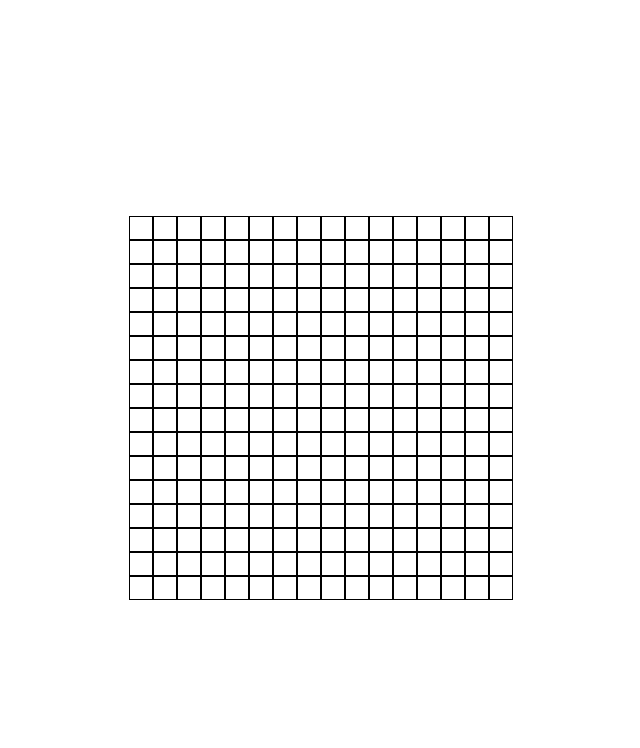
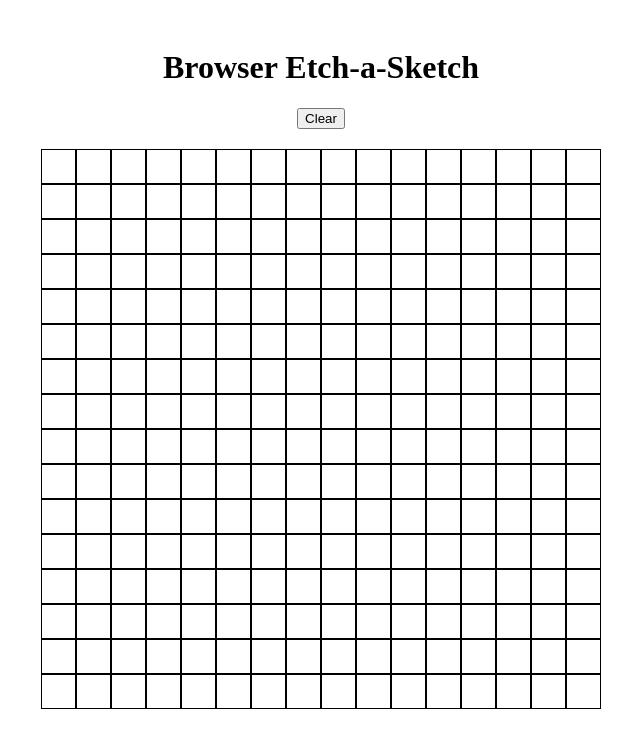
Before and after one commit to burentop/etchsketch, a plain HTML site: page index.html in a window 1280 px wide. Shown: the whole page, without its empty margins (319-959 px from the left). Drawn offline with Linux system fonts and the light colour scheme.

Commit message:
Add button to reset game

```diff
--- a/index.html
+++ b/index.html
@@ -8,15 +8,20 @@
   <script src="main.js"></script>
 </head>
 <body>
+  <header class="header">
+    <h1>Browser Etch-a-Sketch</h1>
+    <button id="btn-clear">Clear</button>
+  </header>
+
   <div id="container-div"></div>
   <script>
+
+    let userSquares;
+
     const grid = document.querySelector('#container-div');
 
-    for (let index = 0; index < 256; index++) {
-      const square = document.createElement('div');
-      square.classList.add('square');
-      grid.appendChild(square);
-    }
+
+    createGrid(16);
 
     const squares = document.querySelectorAll('.square');
     squares.forEach((square) => {
@@ -25,6 +30,46 @@
       });
     });
 
+    const buttonClear = document.querySelector('#btn-clear');
+    buttonClear.addEventListener('click', (e) => {
+      playAgain();
+    });
+
+    function playAgain() {
+      squares.forEach((square) => {
+        square.classList.remove('colored');
+      });
+      let userStringSquares = prompt("How many squares (per side) for the new grid?");
+      userSquares = Number(userStringSquares);
+      createGrid(userSquares);
+      addSquareListeners();
+    }
+
+    function createGrid(squares) {
+      clearGrid();
+      grid.setAttribute('style', `grid-template-columns: repeat(${squares}, 1fr); grid-template-rows: repeat(${squares}, 1fr);`);
+      for (let index = 0; index < (squares * squares); index++) {
+        const square = document.createElement('div');
+        square.classList.add('square');
+        grid.appendChild(square);
+      }
+    }
+
+    function clearGrid() {
+      while (grid.firstChild) {
+        grid.removeChild(grid.firstChild);
+      }
+    }
+
+    function addSquareListeners() {
+      const newSquares = document.querySelectorAll('.square');
+      newSquares.forEach((square) => {
+        square.addEventListener('mouseenter', (e) => {
+          square.classList.add('colored');
+        });
+      });
+    }
+
   </script>
 </body>
 </html>
--- a/main.css
+++ b/main.css
@@ -1,6 +1,6 @@
-body, html {
-  height: 100%;
-  display: grid;
+.header {
+  padding: 20px;
+  text-align: center;
 }
 
 .colored {
@@ -10,14 +10,14 @@ body, html {
 .square {
   border: 1px solid black;
   box-sizing: border-box;
-  min-height: 3vh;
-  min-width: 3vh;
 }
 
 #container-div {
+  align-items: stretch;
   display: grid;
-  grid-template-columns: repeat(16, 1fr);
-  grid-template-rows: repeat(16, 1fr);
+  height: 70vh;
+  justify-content: stretch;
   margin: auto;
   text-align: center;
+  width: 70vh;
 }
```
